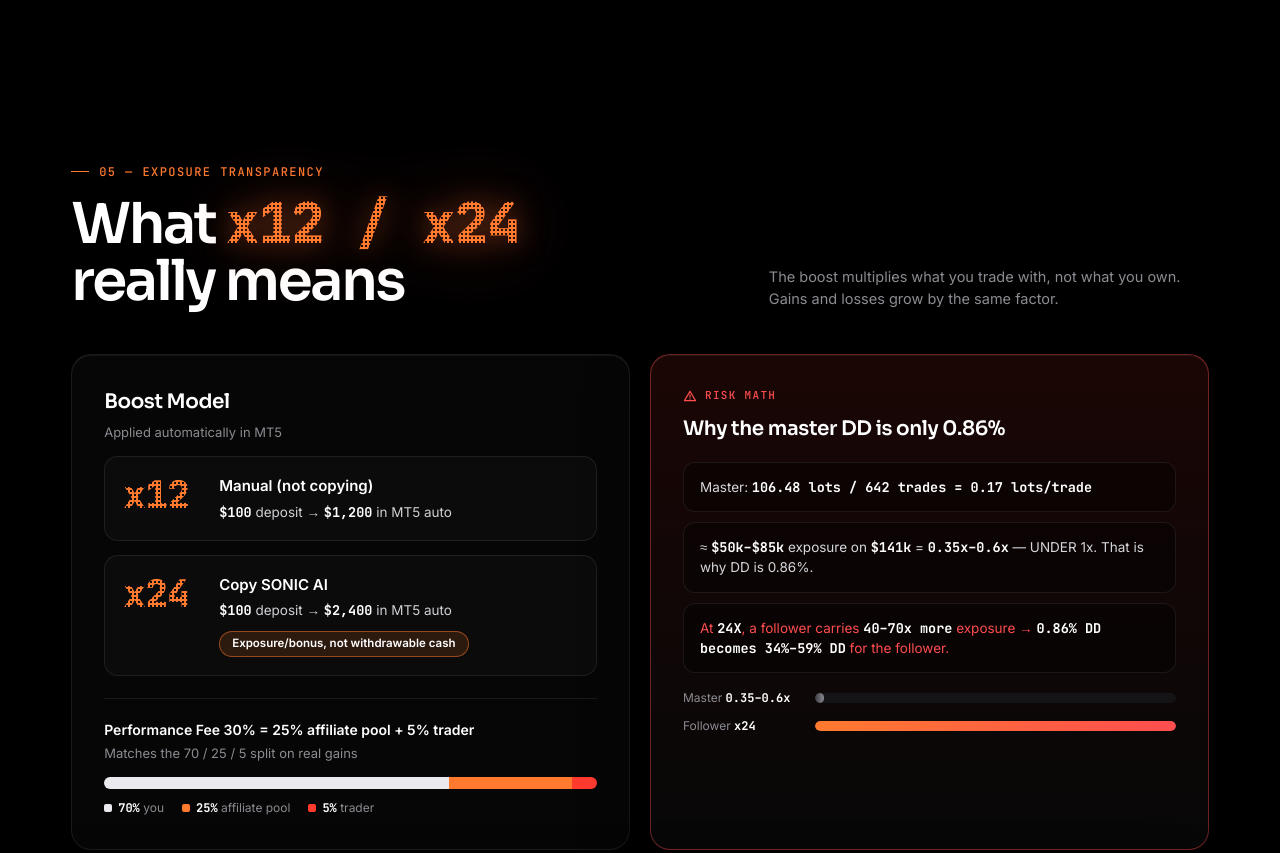
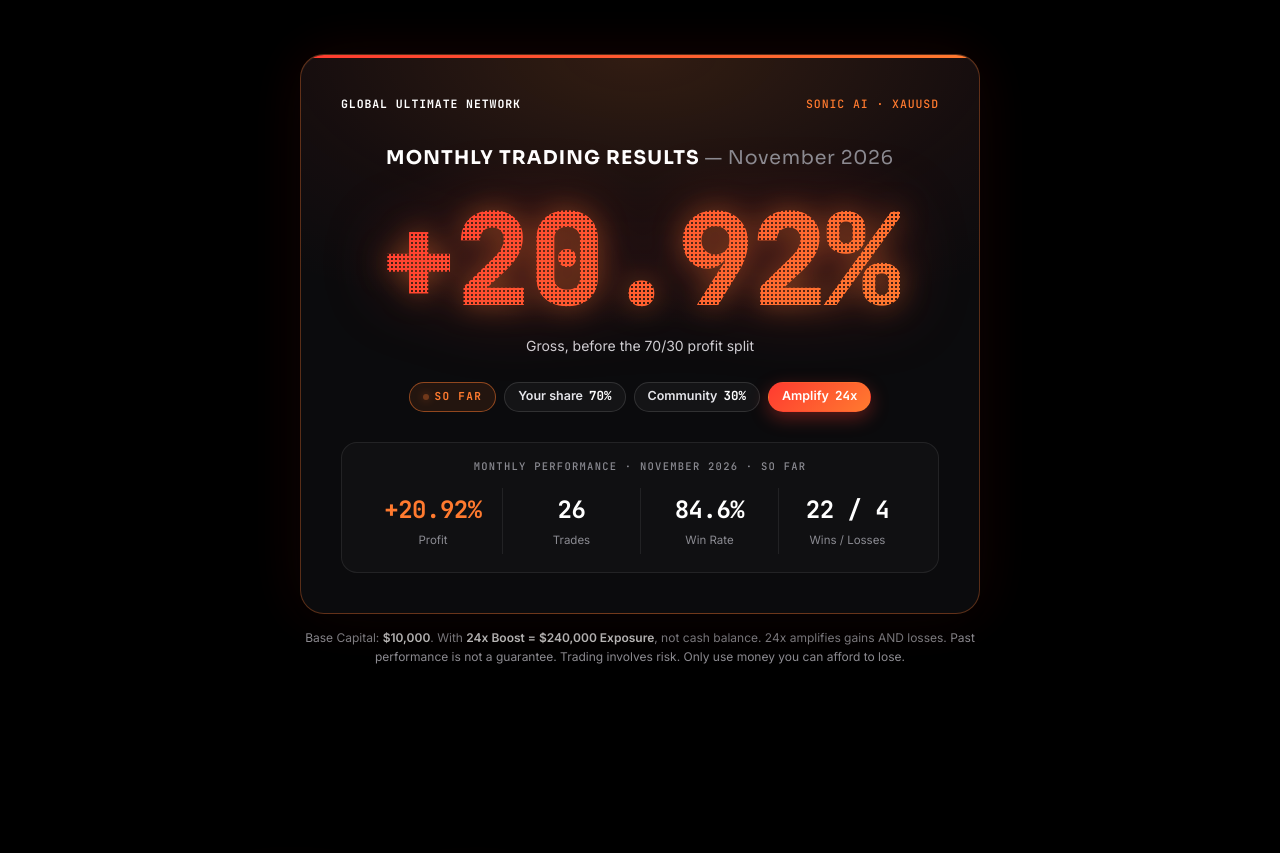
Before and after one commit to RBS-hub20/x-fusion, a plain HTML site: page index.html in a window 1280 px wide. Shown: the part 4076-4929 px from the top of the page. Drawn offline with Linux system fonts and the light colour scheme.

Commit message:
feat: November 2026 monthly results card (profit only) with 24x exposure disclaimer
Co-Authored-By: Claude Opus 5.5 <noreply@anthropic.com>

```diff
--- a/index.html
+++ b/index.html
@@ -589,6 +589,39 @@ img,svg{display:block}
 .note-ic svg{width:18px;height:18px}
 .note-tag{display:block;margin-bottom:8px;font-family:var(--f-mono);font-size:11px;letter-spacing:.12em;text-transform:uppercase;color:var(--o2)}
 
+/* Monthly results (profit-only card) */
+.mr-wrap{max-width:680px;margin:0 auto}
+.mr-card{position:relative;overflow:hidden;border-radius:24px;padding:clamp(22px,4vw,40px);text-align:center;background:radial-gradient(120% 70% at 50% 0%,rgba(255,122,47,.16),rgba(255,59,48,.04) 45%,transparent 70%),#0b0b0d;border:1px solid rgba(255,122,47,.32);box-shadow:inset 0 1px 0 rgba(255,255,255,.06),0 24px 70px rgba(0,0,0,.6),0 0 60px rgba(255,59,48,.10)}
+.mr-card::before{content:"";position:absolute;left:0;right:0;top:0;height:3px;background:var(--grad)}
+.mr-top{display:flex;flex-wrap:wrap;align-items:center;justify-content:space-between;gap:8px 16px;font-family:var(--f-mono);font-size:11.5px;letter-spacing:.08em;text-transform:uppercase;color:var(--muted)}
+.mr-top b{color:#fff;font-weight:700}
+.mr-top .sym{color:var(--o2)}
+.mr-title{margin:clamp(22px,3.4vw,32px) 0 0;font-family:var(--f-display);font-size:clamp(15px,2vw,19px);font-weight:700;letter-spacing:.06em;text-transform:uppercase;color:#fff}
+.mr-title span{display:inline-block;font-weight:500;letter-spacing:.04em;text-transform:none;color:var(--muted)}
+.mr-big{display:block;margin:clamp(14px,2.4vw,22px) 0 0;font-size:clamp(64px,13vw,128px);line-height:1;background:var(--grad);-webkit-background-clip:text;background-clip:text;color:transparent}
+.mr-sub{margin:12px 0 0;font-size:14px;color:#d0d0d5}
+.mr-pills{display:flex;flex-wrap:wrap;justify-content:center;gap:8px;margin:clamp(18px,3vw,26px) 0 0;padding:0;list-style:none}
+.mr-pills li{display:inline-flex;align-items:center;gap:6px;min-height:30px;padding:4px 13px;border-radius:999px;font-size:12.5px;font-weight:600;color:#e5e5ea;background:rgba(255,255,255,.04);border:1px solid rgba(255,255,255,.12)}
+.mr-pills li b{font-family:var(--f-mono);color:#fff}
+.mr-pills .sofar{font-family:var(--f-mono);font-size:11px;letter-spacing:.12em;color:var(--o2);border-color:rgba(255,122,47,.5);background:rgba(255,122,47,.1)}
+.mr-pills .sofar::before{content:"";width:6px;height:6px;border-radius:50%;background:var(--o2);box-shadow:0 0 8px var(--o2);animation:pulse 2s infinite}
+.mr-pills .amp{color:#fff;background:var(--grad);border-color:transparent;box-shadow:0 6px 18px rgba(255,59,48,.35)}
+.mr-box{margin-top:clamp(22px,3.4vw,30px);border-radius:16px;padding:16px clamp(12px,2.4vw,22px) 18px;background:rgba(255,255,255,.025);border:1px solid var(--line)}
+.mr-box-h{font-family:var(--f-mono);font-size:10.5px;letter-spacing:.12em;text-transform:uppercase;color:var(--muted)}
+.mr-stats{display:grid;grid-template-columns:repeat(4,1fr);margin-top:14px}
+.mr-stats > div{padding:4px 6px;border-left:1px solid var(--line)}
+.mr-stats > div:first-child{border-left:0}
+.mr-stats b{display:block;font-family:var(--f-mono);font-size:clamp(18px,2.4vw,24px);font-weight:700;letter-spacing:-.02em;color:#fff}
+.mr-stats b.o{color:var(--o2)}
+.mr-stats span{display:block;margin-top:4px;font-size:11.5px;color:var(--muted)}
+.mr-note{max-width:680px;margin:14px auto 0;font-size:12px;line-height:1.6;color:#a9a9b0;text-align:center}
+.mr-note b{color:#fff;font-weight:600}
+@media (max-width:600px){
+  .mr-top{justify-content:center}
+  .mr-stats{grid-template-columns:1fr 1fr;row-gap:14px}
+  .mr-stats > div:nth-child(3){border-left:0}
+}
+
 /* Exposure */
 .exp-grid{display:grid;grid-template-columns:minmax(0,1fr) minmax(0,1fr);gap:20px}
 .muted{margin:0;font-size:13px;color:var(--muted)}
@@ -1093,6 +1126,36 @@ height="0" width="0" style="display:none;visibility:hidden"></iframe></noscript>
       <div class="proof-missing"><div>Proof screenshot goes here<br><code>assets/copyx-provider-hub-sonic.png</code></div></div>
       <figcaption><span>Proof · Copy X Provider Hub screenshot</span><span>SONIC</span></figcaption>
     </figure>
+  </div>
+</section>
+
+<!-- ================= 04C · MONTHLY TRADING RESULTS ================= -->
+<section class="section tight" id="monthly" aria-label="Monthly trading results">
+  <div class="container">
+    <div class="mr-wrap">
+      <article class="mr-card reveal" aria-label="Monthly trading results, November 2026">
+        <div class="mr-top"><span><b>Global Ultimate Network</b></span><span class="sym">Sonic AI · XAUUSD</span></div>
+        <h3 class="mr-title">Monthly Trading Results <span>— November 2026</span></h3>
+        <span class="gw"><span class="mr-big pixel">+20.92%</span></span>
+        <p class="mr-sub">Gross, before the 70/30 profit split</p>
+        <ul class="mr-pills">
+          <li class="sofar">SO FAR</li>
+          <li>Your share <b>70%</b></li>
+          <li>Community <b>30%</b></li>
+          <li class="amp">Amplify <b>24x</b></li>
+        </ul>
+        <div class="mr-box">
+          <div class="mr-box-h">Monthly Performance · November 2026 · So Far</div>
+          <div class="mr-stats">
+            <div><b class="o">+20.92%</b><span>Profit</span></div>
+            <div><b>26</b><span>Trades</span></div>
+            <div><b>84.6%</b><span>Win Rate</span></div>
+            <div><b>22 / 4</b><span>Wins / Losses</span></div>
+          </div>
+        </div>
+      </article>
+      <p class="mr-note">Base Capital: <b>$10,000</b>. With <b>24x Boost = $240,000 Exposure</b>, not cash balance. 24x amplifies gains AND losses. Past performance is not a guarantee. Trading involves risk. Only use money you can afford to lose.</p>
+    </div>
   </div>
 </section>
 
```
